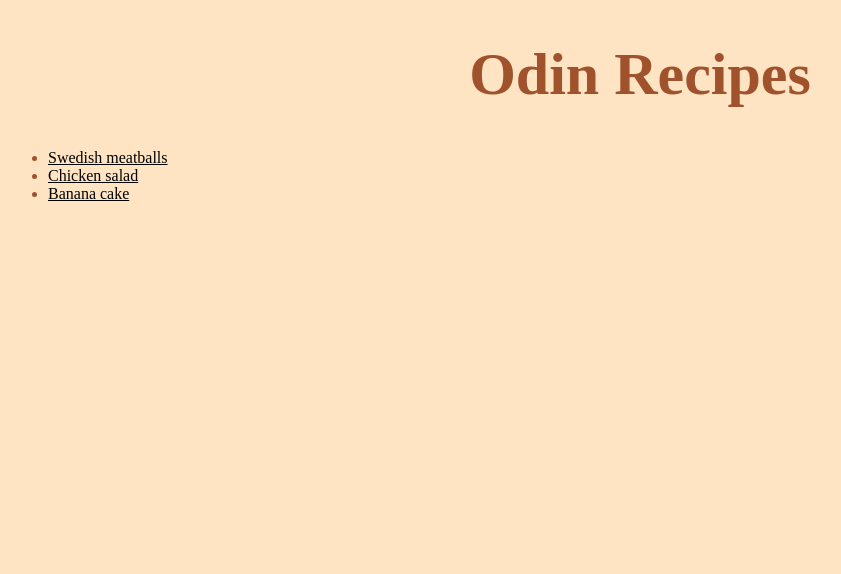
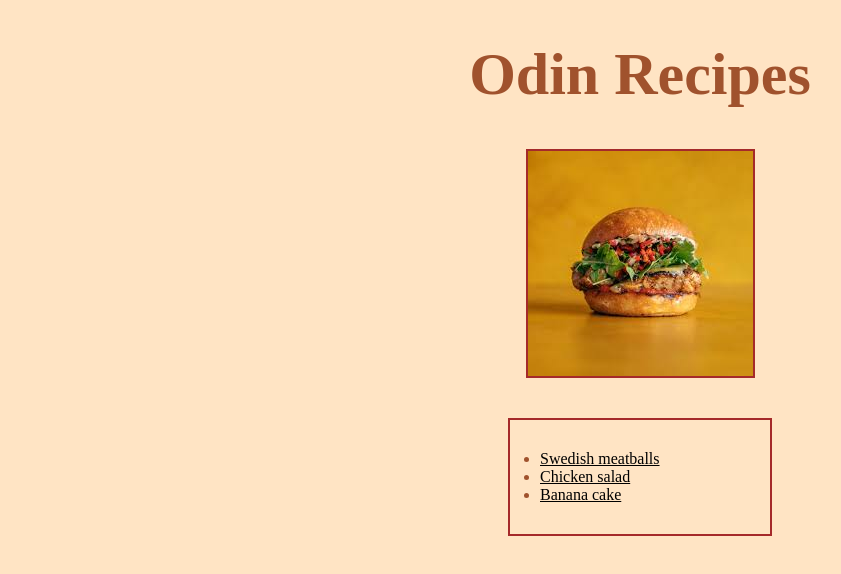
Before and after one commit to miske11/odin-recepies, a plain HTML site: page index.html in a window 1280 px wide. Shown: the whole page, without its empty margins (0-841 px from the left). Drawn offline with Linux system fonts and the light colour scheme.

Commit message:
Styled the front page

```diff
--- a/css/index.css
+++ b/css/index.css
@@ -15,3 +15,22 @@ h1 {
 .links {
     color: black;
 }
+
+ul {
+    width: 200px;
+    margin: 0 auto;
+    padding: 30px;
+    border-style: solid;
+    border-color: brown;
+    border-width: 2px;
+
+}
+
+img {
+    display: block;
+    margin: 0 auto;
+    margin-bottom: 40px;
+    border-style: solid;
+    border-color: brown;
+    border-width: 2px;
+}
--- a/index.html
+++ b/index.html
@@ -3,11 +3,12 @@
 <head>
     <meta charset="UTF-8">
     <meta name="viewport" content="width=device-width, initial-scale=1.0">
-    <title>Document</title>
+    <title>Odin recipes</title>
     <link rel="stylesheet" href="css/index.css">
 </head>
 <body>
     <h1>Odin Recipes</h1>
+    <img src="img/main.jpg" alt="Burger">
     <ul class="recipe_list">
         <li><a href="recipes/swedish-meatballs.html" class="links">Swedish meatballs</a></li>
         <li><a href="recipes/chicken-salad.html" class="links">Chicken salad</a></li>
```
Also changed, not shown: img/main.jpg (added).
